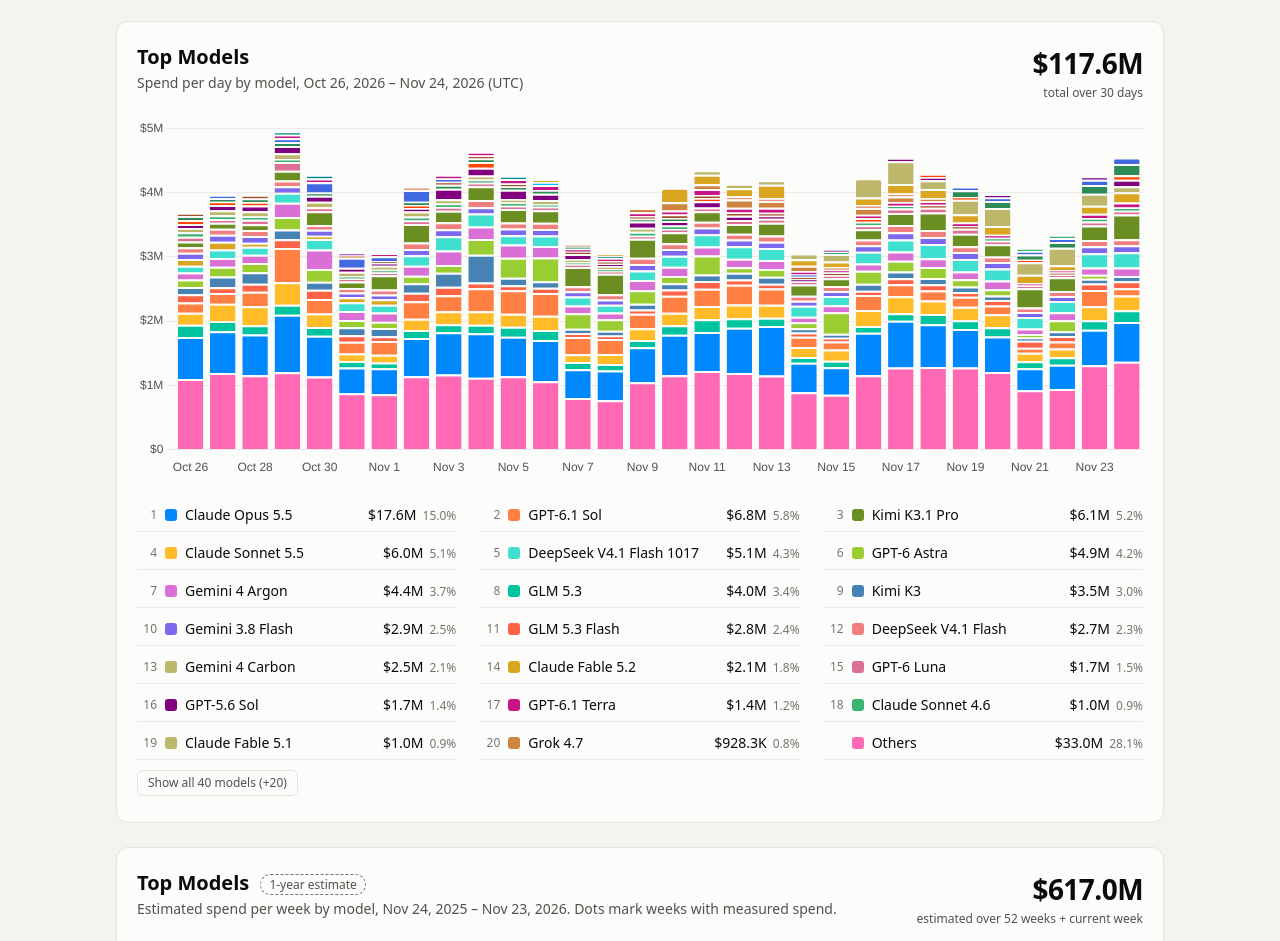
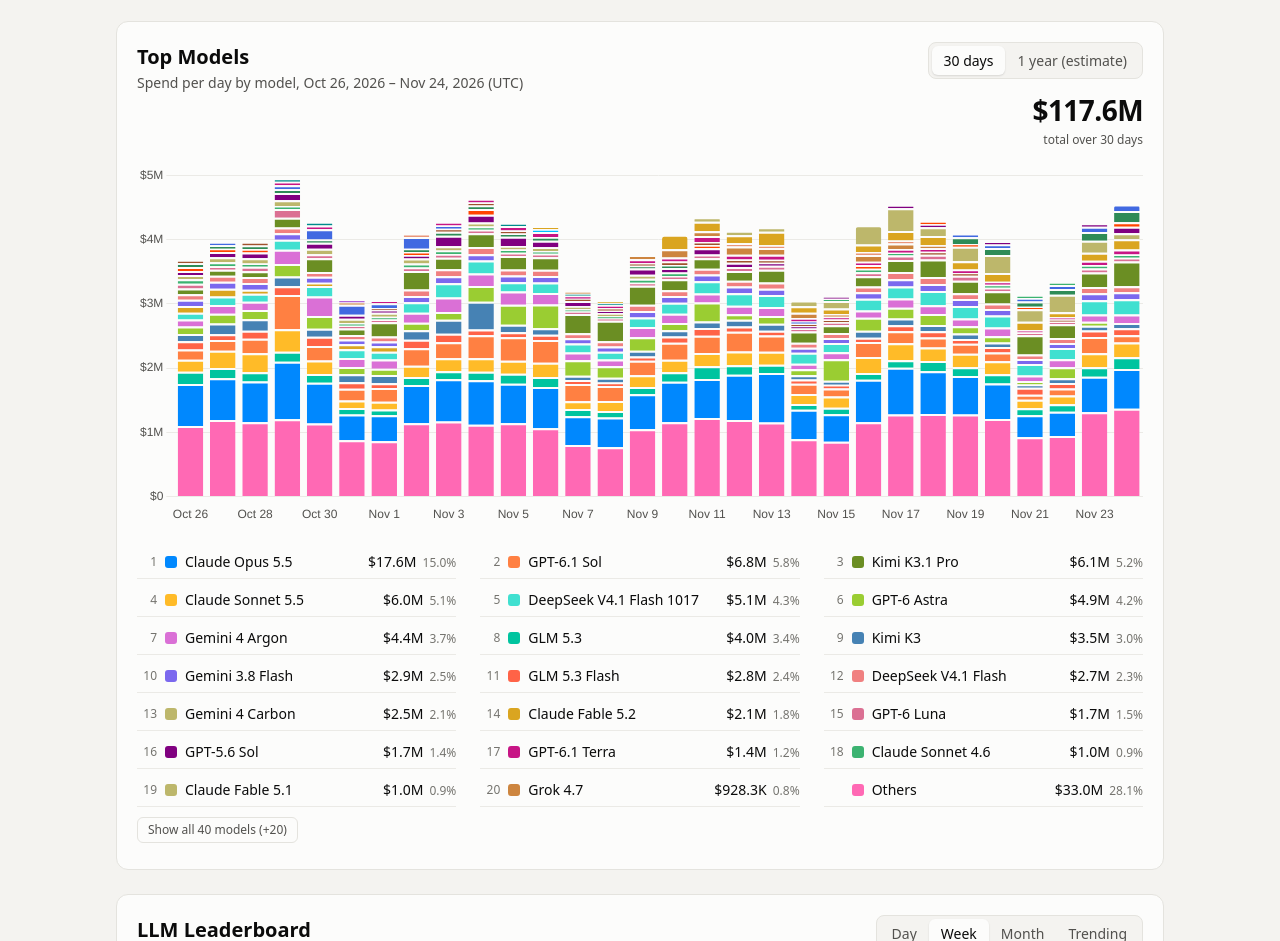
Before and after one commit to DaWe35/openrouter-spend-leaderboard, a website: page public/index.html in a window 1280 px wide. Shown: the part 102-1043 px from the top of the page. Drawn offline with nearby package versions, Linux system fonts and the light colour scheme.

Commit message:
Add daily fetch container and 30d/1y chart switch
- docker compose: new `fetcher` service (node:22-alpine) runs the
  fetch on startup and daily at FETCH_HOUR_UTC (default 03:00), writing
  data/ and public/ as the host user. Loop in scripts/run-daily.sh.
- Top Models: one card with a "30 days | 1 year (est.)" switch instead
  of a separate estimate section. Defaults to 30 days, remembers the
  viewer's choice, builds the estimate chart on first use.

Co-Authored-By: Claude Opus 5.5 <noreply@anthropic.com>

```diff
--- a/public/app.js
+++ b/public/app.js
@@ -250,7 +250,7 @@
       title: `${s.name}${s.key === 'Others' ? '' : ' by ' + s.author} · priced at $${s.ratePerM.toFixed(3)}/M tokens (${sourceLabel[s.rateSource] ?? s.rateSource})`,
     }));
     const fullWeeks = e.partial.filter((p) => !p).length;
-    $('est-sub').textContent = `Estimated spend per week by model, ${long(e.labels[0])} – ${long(e.labels.at(-1))}. Dots mark weeks with measured spend.`;
+    $('est-sub').textContent = `Rough estimate of spend per week, ${long(e.labels[0])} – ${long(e.labels.at(-1))}. Dots mark weeks with measured spend. Method below the chart.`;
     $('est-total').textContent = usd(e.total);
     $('est-total-label').textContent = `estimated over ${fullWeeks} weeks${e.partial.some(Boolean) ? ' + current week' : ''}`;
 
@@ -267,6 +267,20 @@
       `"Others" tokens are priced at $${e.othersRatePerM.toFixed(3)}/M, calibrated on ${e.calibration.length} week(s) with measured spend${errRange}. ` +
       `Older weeks are less certain: prices, cache use and the model mix change over time, and today's rates are applied to the whole year.`;
 
+    // "30 days | 1 year (est.)" switch. The estimate chart is only built the first time it's shown.
+    let built = false;
+    const setView = (view) => {
+      const year = view === '1y';
+      $('view-30d').hidden = year;
+      $('view-1y').hidden = !year;
+      $('chart-hero').hidden = year;
+      $('est-hero').hidden = !year;
+      $('chart-sub').hidden = year;
+      $('est-sub').hidden = !year;
+      $('est-badge').hidden = !year;
+      document.querySelectorAll('#range-tabs button').forEach((b) => b.setAttribute('aria-selected', String(b.dataset.view === view)));
+      if (year && !built) {
+        built = true;
         redraw.push(stackedChart({
           canvasId: 'est-chart',
           legendId: 'est-legend',
@@ -277,6 +291,19 @@
           title: (i) => `Week of ${long(e.labels[i])}${e.partial[i] ? ' (in progress)' : ''}`,
           note: (i) => (e.partial[i] ? 'Partial week, includes today' : null),
         }));
+      }
+      hideTip();
+      try { localStorage.setItem('top-models-view', view); } catch { /* storage unavailable */ }
+    };
+    $('range-tabs').addEventListener('click', (ev) => {
+      const b = ev.target.closest('button[data-view]');
+      if (b) setView(b.dataset.view);
+    });
+    let start = '30d';
+    try { start = localStorage.getItem('top-models-view') === '1y' ? '1y' : '30d'; } catch { /* storage unavailable */ }
+    setView(start);
+  } else {
+    $('range-tabs').hidden = true;
   }
 
   function fmtSigned(x) { return (x >= 0 ? '+' : '−') + Math.abs(x).toFixed(1); }
--- a/public/index.html
+++ b/public/index.html
@@ -16,32 +16,34 @@
     <section id="top-models" class="card">
       <div class="section-head">
         <div>
-          <h2>Top Models</h2>
+          <h2>Top Models <span class="badge" id="est-badge" hidden>estimate</span></h2>
           <p class="muted" id="chart-sub"></p>
+          <p class="muted" id="est-sub" hidden></p>
         </div>
-        <div class="hero">
+        <div class="head-right">
+          <div class="tabs" role="tablist" id="range-tabs" aria-label="Time range">
+            <button role="tab" data-view="30d">30 days</button>
+            <button role="tab" data-view="1y" id="range-1y">1 year (estimate)</button>
+          </div>
+          <div class="hero" id="chart-hero">
             <div class="hero-value" id="chart-total"></div>
             <div class="muted small" id="chart-total-label"></div>
           </div>
-      </div>
-      <div class="chart-wrap"><canvas id="chart" aria-label="Stacked bar chart of spend by model" role="img"></canvas></div>
-      <ol class="legend" id="legend"></ol>
-    </section>
-
-    <section id="top-models-year" class="card">
-      <div class="section-head">
-        <div>
-          <h2>Top Models <span class="badge">1-year estimate</span></h2>
-          <p class="muted" id="est-sub"></p>
-        </div>
-        <div class="hero">
+          <div class="hero" id="est-hero" hidden>
             <div class="hero-value" id="est-total"></div>
             <div class="muted small" id="est-total-label"></div>
           </div>
         </div>
+      </div>
+      <div id="view-30d">
+        <div class="chart-wrap"><canvas id="chart" aria-label="Stacked bar chart of spend by model" role="img"></canvas></div>
+        <ol class="legend" id="legend"></ol>
+      </div>
+      <div id="view-1y" hidden>
         <div class="chart-wrap"><canvas id="est-chart" aria-label="Estimated weekly spend by model over one year" role="img"></canvas></div>
         <ol class="legend" id="est-legend"></ol>
         <p class="muted small method" id="est-method"></p>
+      </div>
     </section>
 
     <section id="leaderboard" class="card">
--- a/public/style.css
+++ b/public/style.css
@@ -159,3 +159,11 @@ footer p { margin: 0 0 8px; }
   font: inherit; font-size: 12px; color: var(--text-2); background: none;
   border: 1px solid var(--border); border-radius: 6px; padding: 3px 10px; cursor: pointer;
 }
+
+
+.head-right { display: flex; flex-direction: column; align-items: flex-end; gap: 10px; }
+@media (max-width: 600px) { .head-right { align-items: flex-start; } }
+#top-models .section-head { flex-wrap: nowrap; }
+#top-models .section-head > div:first-child { flex: 1 1 auto; min-width: 0; }
+.head-right { flex: 0 0 auto; }
+@media (max-width: 600px) { #top-models .section-head { flex-wrap: wrap; } }
```
Also changed, not shown: docker-compose.yml (+18 -2 lines), README.md, public/data.js, 1 other file. Lines whose indentation alone changed are shown as unchanged.
